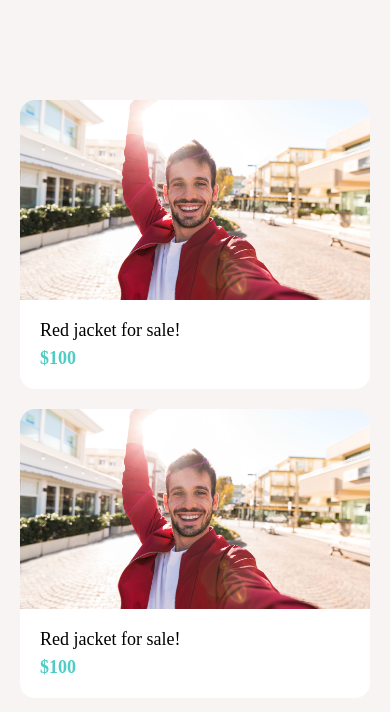
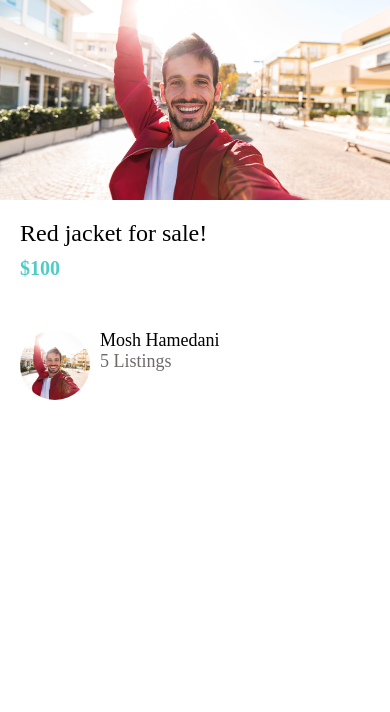
Before and after one commit to dangtrannam/DoneWithIt, a React Native app: screen / in a window 390 px wide. Shown: the top 712 px of the page. Built offline with nearby package versions, Linux system fonts and the light colour scheme.

Commit message:
listing details screen

```diff
--- a/App.tsx
+++ b/App.tsx
@@ -1,26 +1,5 @@
-import { View } from "react-native";
-
-import Card from "./app/components/Card";
+import ListingDetailsScreen from "./app/screens/ListingDetailsScreen";
 
 export default function App() {
-  return (
-    <View
-      style={{
-        backgroundColor: "#f8f4f4",
-        padding: 20,
-        paddingTop: 100,
-      }}
-    >
-      <Card
-        title="Red jacket for sale!"
-        subTitle="$100"
-        image={require("./app/assets/jacket.jpg")}
-      />
-      <Card
-        title="Red jacket for sale!"
-        subTitle="$100"
-        image={require("./app/assets/jacket.jpg")}
-      />
-    </View>
-  );
+  return <ListingDetailsScreen />;
 }
--- /dev/null
+++ b/app/components/ListItem.tsx
@@ -0,0 +1,34 @@
+import React from "react";
+import { View, StyleSheet, Image } from "react-native";
+import colors from "../config/colors";
+import AppText from "./AppText";
+
+function ListItem({ title, subTitle, image }) {
+  return (
+    <View style={styles.container}>
+      <Image style={styles.image} source={image} />
+      <View>
+        <AppText style={styles.title}>{title}</AppText>
+        <AppText style={styles.subTitle}>{subTitle}</AppText>
+      </View>
+    </View>
+  );
+}
+const styles = StyleSheet.create({
+  container: {
+    flexDirection: "row",
+  },
+  image: {
+    width: 70,
+    height: 70,
+    borderRadius: 35,
+    marginRight: 10,
+  },
+  title: {
+    fontWeight: "500",
+  },
+  subTitle: {
+    color: colors.medium,
+  },
+});
+export default ListItem;
--- a/app/config/colors.ts
+++ b/app/config/colors.ts
@@ -3,4 +3,5 @@
   secondary: "#4ecdc4",
   black: "#000",
   white: "#fff",
+  medium: "#6e6969",
 };
--- /dev/null
+++ b/app/screens/ListingDetailsScreen.tsx
@@ -0,0 +1,48 @@
+import React from "react";
+import { View, Image, StyleSheet } from "react-native";
+import AppText from "../components/AppText";
+import ListItem from "../components/ListItem";
+import colors from "../config/colors";
+
+function ListingDetailsScreen() {
+  return (
+    <View>
+      <Image style={styles.image} source={require("../assets/jacket.jpg")} />
+      <View style={styles.detailsContainer}>
+        <AppText style={styles.title}>Red jacket for sale!</AppText>
+        <AppText style={styles.subTitle}>$100</AppText>
+        <View style={styles.usersContainer}>
+          <ListItem
+            image={require("../assets/jacket.jpg")}
+            title="Mosh Hamedani"
+            subTitle="5 Listings"
+          />
+        </View>
+      </View>
+    </View>
+  );
+}
+const styles = StyleSheet.create({
+  image: {
+    width: "100%",
+    height: 200,
+  },
+  detailsContainer: {
+    padding: 20,
+  },
+  title: {
+    fontSize: 24,
+    fontWeight: "500",
+  },
+  subTitle: {
+    color: colors.secondary,
+    fontWeight: "bold",
+    fontSize: 20,
+    marginVertical: 10,
+  },
+  usersContainer: {
+    marginVertical: 40,
+  },
+});
+
+export default ListingDetailsScreen;
```
